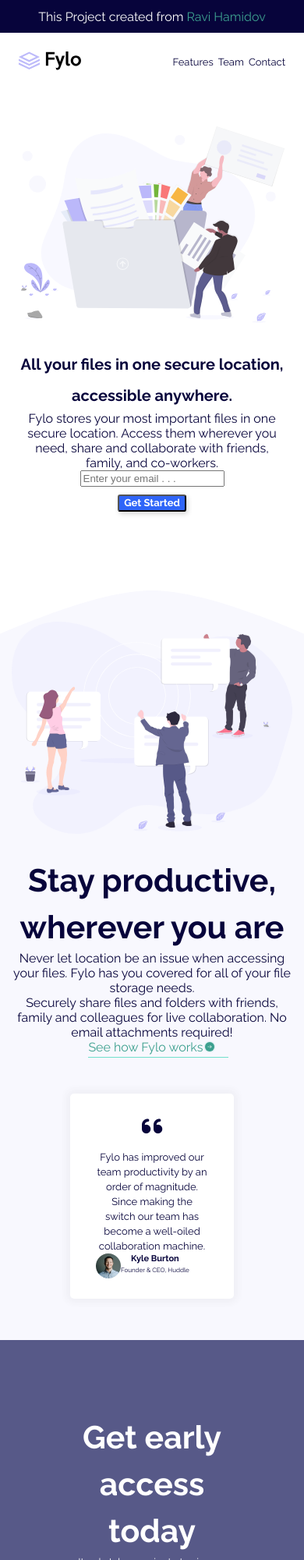
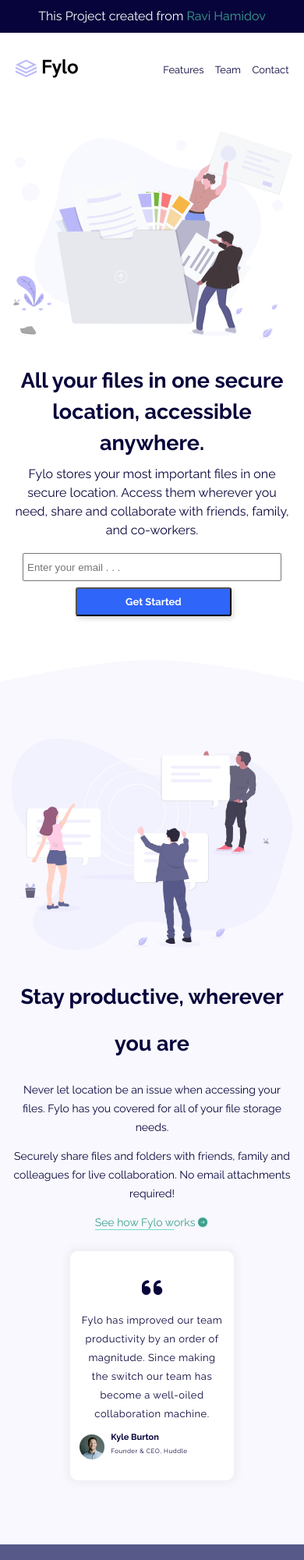
Before and after one commit to RaviHamidov/FyloLandingPage, a plain HTML site: page index.html in a window 390 px wide. Shown: the top 2000 px of the page at 78% size. Drawn offline with Linux system fonts and the light colour scheme.

Commit message:
Add: Main CSS file

```diff
--- a/assets/css/main.css
+++ b/assets/css/main.css
@@ -599,8 +599,16 @@
   justify-content: space-between;
 }
 
+.text-align-start {
+  text-align: start;
+}
+
 .text-align-center {
   text-align: center;
+}
+
+.text-align-end {
+  text-align: end;
 }
 
 .flex {
@@ -1828,7 +1836,7 @@
   justify-content: center;
   align-items: center;
   height: 5vh;
-  width: 100%;
+  max-width: 100%;
   background: #07043B;
 }
 
@@ -1837,7 +1845,7 @@
   font-size: 1.6rem;
   font-style: normal;
   font-weight: 400;
-  line-height: 1.9rem;
+  line-height: 2.4rem;
   color: #ffffff;
 }
 
@@ -1846,7 +1854,7 @@
   font-size: 1.6rem;
   font-style: normal;
   font-weight: 400;
-  line-height: 1.9rem;
+  line-height: 2.4rem;
   color: #3DA08F;
   text-decoration: none;
 }
@@ -1858,20 +1866,22 @@
             NavBar - Start
 =======================================*/
 .header {
-  height: 100vh;
+  padding-bottom: 10vh;
 }
 
 .header_navbar {
-  padding: 3.5rem 8rem;
+  padding: 4vh 5vw;
 }
 
 .header_navbar-logo img {
-  width: 166px;
-  height: 49px;
+  max-width: 16.6rem;
+  max-height: 4.9rem;
+  width: 100%;
+  height: 100%;
 }
 
 .header_navbar-nav ul li {
-  margin: 0 0 0 5.7rem;
+  margin: 0 0 0 3.7vw;
 }
 
 .header_navbar-nav ul li a {
@@ -1879,7 +1889,7 @@
   font-size: 1.6rem;
   font-style: normal;
   font-weight: 400;
-  line-height: 1.9rem;
+  line-height: 2.4rem;
   color: #07043B;
   text-decoration: none;
 }
@@ -1888,15 +1898,11 @@
             Responsive Design Start
 =======================================*/
 @media only screen and (max-width: 992px) {
-  .header_navbar {
-    padding: 2.4rem;
-  }
   .header_navbar-logo img {
-    width: 80px;
-    height: 24px;
-  }
-  .header_navbar-nav ul li {
-    margin: 0 0 0 0.6rem;
+    max-width: 8rem;
+    max-height: 2.4rem;
+    width: 100%;
+    height: 100%;
   }
   .header_navbar-nav ul li a {
     font-size: 1.3rem;
@@ -1906,7 +1912,7 @@
 
 @media only screen and (max-width: 375px) {
   .header_navbar-nav ul li a {
-    font-size: 0.8rem;
+    font-size: 1.2rem;
     line-height: 1.4rem;
   }
 }
@@ -1918,8 +1924,7 @@
                 Home - Start
 =======================================*/
 .header_home {
-  padding: 1rem;
-  margin-top: 12rem;
+  margin-top: 17vh;
 }
 
 .header_home_wrapper {
@@ -1934,6 +1939,7 @@
   font-weight: 700;
   line-height: 6rem;
   color: #07043B;
+  margin-bottom: 1vh;
 }
 
 .header_home-primary p {
@@ -1941,8 +1947,17 @@
   font-size: 1.6rem;
   font-style: normal;
   font-weight: 400;
-  line-height: 1.9rem;
+  line-height: 2.4rem;
   color: #07043B;
+  margin-bottom: 2vh;
+}
+
+.header_home-primary-contact input {
+  max-width: 32rem;
+  max-height: 4.5rem;
+  width: 100%;
+  height: 100%;
+  padding: 1vh 1vw;
 }
 
 .header_home-primary-contact button {
@@ -1959,11 +1974,17 @@
   -moz-border-radius: 3.125px;
   -ms-border-radius: 3.125px;
   -o-border-radius: 3.125px;
+  max-width: 20rem;
+  max-height: 4.5rem;
+  width: 100%;
+  height: 100%;
+  padding: 1vh 1vw;
+  margin-left: 1vw;
 }
 
 .header_home-secondary img {
-  max-width: 640px;
-  max-height: 474;
+  max-width: 64rem;
+  max-height: 47.4rem;
   width: 100%;
   height: 100%;
 }
@@ -1982,25 +2003,29 @@
     text-align: center;
   }
   .header_home-primary h1 {
-    font-size: 2rem;
+    font-size: 2.7rem;
     line-height: 4rem;
   }
   .header_home-primary p {
     font-size: 1.6rem;
     font-weight: 400;
-    line-height: 1.9rem;
+    line-height: 2.4rem;
+  }
+  .header_home-primary-contact {
+    flex-direction: column;
   }
   .header_home-primary-contact button {
     font-size: 1.3rem;
     line-height: 1.6rem;
     background: #2F65F8;
     color: #ffffff;
+    margin-top: 1vh;
   }
 }
 
 @media only screen and (max-width: 576px) {
   .header_home_wrapper {
-    margin-top: 2rem;
+    margin-top: 2vh;
   }
   .header_home-primary-contact {
     flex-direction: column;
@@ -2010,7 +2035,6 @@
     line-height: 1.6rem;
     background: #2F65F8;
     color: #ffffff;
-    margin-top: 1rem;
   }
 }
 
@@ -2022,7 +2046,7 @@
   .header_home-primary p {
     font-size: 1.6rem;
     font-weight: 400;
-    line-height: 1.9rem;
+    line-height: 2.4rem;
   }
   .header_home-primary-contact {
     flex-direction: column;
@@ -2043,9 +2067,9 @@
 =======================================*/
 .features {
   position: relative;
-  height: 100vh;
   background: #F8F8FE;
-  padding: 1rem;
+  padding-top: 10vh;
+  padding-bottom: 10vh;
 }
 
 .features_bg {
@@ -2069,6 +2093,7 @@
   font-weight: 700;
   line-height: 6rem;
   color: #07043B;
+  margin-bottom: 2vh;
 }
 
 .features_primary-content p {
@@ -2076,8 +2101,9 @@
   font-size: 1.6rem;
   font-style: normal;
   font-weight: 400;
-  line-height: 1.9rem;
+  line-height: 2.4rem;
   color: #07043B;
+  margin-bottom: 1.5vh;
 }
 
 .features_primary-content a {
@@ -2085,7 +2111,7 @@
   font-size: 1.6rem;
   font-style: normal;
   font-weight: 400;
-  line-height: 1.9rem;
+  line-height: 2.4rem;
   color: #3DA08F;
   text-decoration: none;
   position: relative;
@@ -2094,19 +2120,27 @@
 .features_primary-content a::before {
   content: "";
   position: absolute;
-  top: 22px;
+  top: 2.5vh;
   left: 0;
   height: 1px;
-  width: 180px;
+  width: 16vw;
   background: #71DFCC;
+}
+
+.features_primary-content a img {
+  padding-left: 0.5vw;
 }
 
 .features_primary-card {
   background: #FFFFFF;
   box-shadow: 0px 0px 10px 5px rgba(56, 56, 56, 0.0458843);
-  border-radius: 5px;
-  padding: 1.2rem 3.3rem 2.6rem;
-  margin: 5rem 0 5rem;
+  border-radius: 1rem;
+  -webkit-border-radius: 1rem;
+  -moz-border-radius: 1rem;
+  -ms-border-radius: 1rem;
+  -o-border-radius: 1rem;
+  padding: 2vh 3.2vw 3vh;
+  margin: 3vh 0 3vh;
 }
 
 .features_primary-card i {
@@ -2119,19 +2153,28 @@
   font-family: "Raleway", sans-serif;
   font-size: 1.3rem;
   font-style: normal;
+  letter-spacing: 0.05rem;
   font-weight: 400;
-  line-height: 1.9rem;
+  line-height: 2.4rem;
   color: #07043B;
 }
 
+.features_primary-card-author {
+  margin-top: 1.5vh;
+}
+
 .features_primary-card-author img {
-  width: 32px;
-  height: 32px;
+  width: 3.2rem;
+  height: 3.2rem;
   border-radius: 50%;
   -webkit-border-radius: 50%;
   -moz-border-radius: 50%;
   -ms-border-radius: 50%;
   -o-border-radius: 50%;
+}
+
+.features_primary-card-author-info {
+  margin-left: 1vw;
 }
 
 .features_primary-card-author-info h3 {
@@ -2151,8 +2194,8 @@
 }
 
 .features_secondary img {
-  max-width: 542px;
-  max-height: 409;
+  max-width: 54.2rem;
+  max-height: 40.9rem;
   width: 100%;
   height: 100%;
 }
@@ -2162,7 +2205,16 @@
 =======================================*/
 @media only screen and (max-width: 992px) {
   .features {
-    padding: 3rem 0 0 0;
+    padding-top: 7vh;
+    padding-bottom: 7vh;
+  }
+  .features_bg {
+    position: absolute;
+    left: 0%;
+    top: -4%;
+    width: 100%;
+    height: 4%;
+    z-index: -1;
   }
   .features_wrapper {
     flex-direction: column-reverse;
@@ -2180,17 +2232,106 @@
     flex-direction: column;
     align-items: center;
   }
+  .features_primary-content a {
+    font-size: 1.4rem;
+  }
+  .features_primary-content a::before {
+    content: "";
+    position: absolute;
+    left: 0;
+    height: 1px;
+    width: 18vw;
+    background: #71DFCC;
+  }
+}
+
+@media only screen and (max-width: 576px) {
+  .features {
+    padding-top: 5vh;
+    padding-bottom: 5vh;
+  }
+  .features_primary-content h2 {
+    font-size: 2.7rem;
+  }
+  .features_primary-content p {
+    font-size: 1.4rem;
+  }
+  .features_primary-content a {
+    font-size: 1.4rem;
+  }
+  .features_primary-content a::before {
+    content: "";
+    position: absolute;
+    left: 0;
+    height: 1px;
+    width: 26vw;
+    background: #71DFCC;
+  }
   .features_primary-card {
-    margin: 5rem 0 13rem;
+    background: #FFFFFF;
+    box-shadow: 0px 0px 10px 5px rgba(56, 56, 56, 0.0458843);
+    border-radius: 1rem;
+    -webkit-border-radius: 1rem;
+    -moz-border-radius: 1rem;
+    -ms-border-radius: 1rem;
+    -o-border-radius: 1rem;
+    padding: 2vh 3.2vw 3vh;
+    margin: 3vh 0 3vh;
+  }
+  .features_primary-card i {
+    font-size: 3rem;
+    line-height: 6rem;
+    color: #07043B;
+  }
+  .features_primary-card p {
+    font-family: "Raleway", sans-serif;
+    font-size: 1.3rem;
+    font-style: normal;
+    letter-spacing: 0.05rem;
+    font-weight: 400;
+    line-height: 2.4rem;
+    color: #07043B;
+  }
+  .features_primary-card-author-info {
+    margin-left: 2vw;
+  }
+  .features_primary-card-author-info h3 {
+    font-family: "Raleway", sans-serif;
+    font-size: 1.1rem;
+    font-style: normal;
+    font-weight: 700;
+    color: #07043B;
+  }
+  .features_primary-card-author-info p {
+    font-family: "Raleway", sans-serif;
+    font-size: 0.8rem;
+    font-style: normal;
+    font-weight: 400;
+    color: #07043B;
+  }
+  .features_secondary img {
+    max-width: 54.2rem;
+    max-height: 40.9rem;
+    width: 100%;
+    height: 100%;
   }
 }
 
 @media only screen and (max-width: 375px) {
-  .features_primary-card {
-    margin: 5rem 0 30rem;
-  }
-  .features_secondary img {
-    margin-top: 16rem;
+  .features {
+    padding-top: 5vh;
+    padding-bottom: 5vh;
+  }
+  .features_bg {
+    position: absolute;
+    left: 0%;
+    top: -2%;
+    width: 100%;
+    height: 2%;
+    z-index: -1;
+  }
+  .features_primary-content a::before {
+    width: 44vw;
   }
 }
 
@@ -2201,9 +2342,7 @@
                Team - Start
 =======================================*/
 .team {
-  max-height: 70vh;
-  height: 100%;
-  padding: 8rem;
+  padding: 8vh 3vw;
   background: #575988;
 }
 
@@ -2226,16 +2365,18 @@
   font-size: 1.3rem;
   font-style: normal;
   font-weight: 400;
-  line-height: 1.9rem;
+  line-height: 2.4rem;
   color: #ffffff;
 }
 
 .team_secondary input {
-  max-width: 480px;
-  max-height: 48px;
+  max-width: 48rem;
+  min-width: 24rem;
+  max-height: 4.8rem;
+  min-height: 3.2rem;
   width: 100%;
   height: 100%;
-  padding: 1rem;
+  padding: 0.5rem 1rem;
 }
 
 .team_secondary button {
@@ -2249,6 +2390,7 @@
   box-shadow: 2px 3px 6px rgba(7, 4, 59, 0.157043);
   border-radius: 3.125px;
   padding: 1rem;
+  margin-top: 1vh;
 }
 
 /*=======================================
@@ -2284,6 +2426,34 @@
     justify-content: center;
     align-items: center;
     flex-direction: column;
+  }
+}
+
+@media only screen and (max-width: 375px) {
+  .team_secondary input {
+    max-width: 29.5rem;
+    min-width: 24rem;
+    max-height: 4.8rem;
+    min-height: 3.2rem;
+    width: 100%;
+    height: 100%;
+    padding: 0.5rem;
+  }
+  .team_secondary button {
+    font-family: "Raleway", sans-serif;
+    font-style: normal;
+    font-weight: 700;
+    font-size: 1.3rem;
+    line-height: 1.6rem;
+    background: #2F65F8;
+    color: #ffffff;
+    box-shadow: 2px 3px 6px rgba(7, 4, 59, 0.157043);
+    border-radius: 3.125px;
+    padding: 1rem 24vw;
+    -webkit-border-radius: 3.125px;
+    -moz-border-radius: 3.125px;
+    -ms-border-radius: 3.125px;
+    -o-border-radius: 3.125px;
   }
 }
 
```
